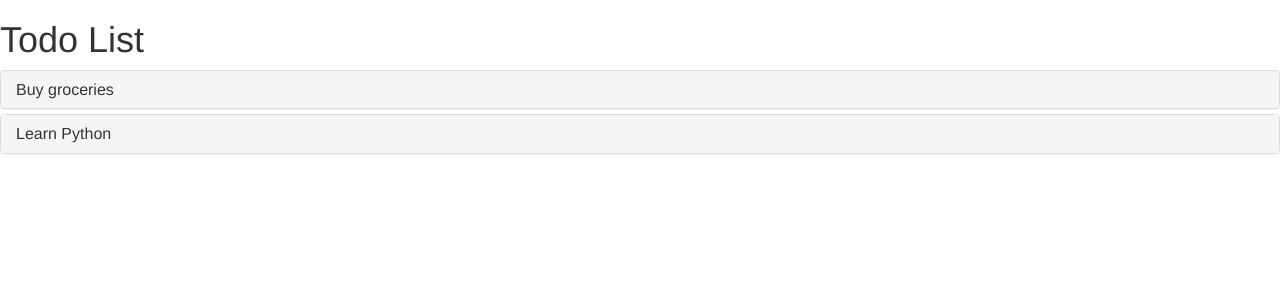
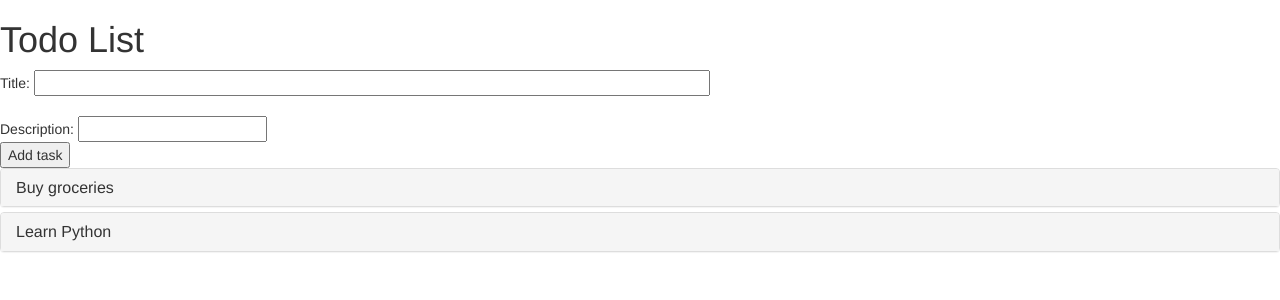
Before and after one commit to jdcodeforsaspecial/todo, a Flask app: page / in a window 1280 px wide. Shown: the top 300 px of the page. Run offline with Flask 2, Linux system fonts and the light colour scheme; some libraries are stand-ins or nearby versions.

Commit message:
add form that just prints the submission

```diff
--- a/app/__init__.py
+++ b/app/__init__.py
@@ -1,4 +1,6 @@
 from flask import Flask
 
 app = Flask(__name__)
+app.config.from_object('config')
+
 from app import views
--- a/app/templates/index.html
+++ b/app/templates/index.html
@@ -19,6 +19,33 @@
   </head>
   <body>
     <h1>Todo List</h1>
+
+    {% with messages = get_flashed_messages() %}
+    {% if messages %}
+    <ul>
+      {% for message in messages %}
+      <li>{{ message }} </li>
+      {% endfor %}
+    </ul>
+    {% endif %}
+    {% endwith %}
+
+    <form action="tasks" method="post" name="task">
+      {{ form.hidden_tag() }}
+      <div>
+        Title: {{ form.title(size=80) }}<br>
+        {% for error in form.title.errors %}
+        <span style="color: red;">[{{ error }}]</span>
+        {% endfor %}<br>
+      </div>
+      <div>
+        Description: {{ form.description() }}
+        {% for error in form.description.errors %}
+        <span style="color: red;">[{{ error }}]</span>
+        {% endfor %}<br>
+      </div>
+      <input type="submit" value="Add task" />
+    </form>
 
     <div class="panel-group" id="task-accordion" role="tablist" aria-multiselectable="true">
       {% for task in tasks %}
--- a/app/views.py
+++ b/app/views.py
@@ -1,5 +1,6 @@
-from flask import render_template, jsonify
+from flask import render_template, flash, redirect
 from app import app
+from .forms import TaskForm
 
 tasks = [
     {
@@ -17,7 +18,12 @@ tasks = [
 ]
 
 @app.route('/')
-@app.route('/list')
+@app.route('/tasks', methods=['GET', 'POST'])
 def index():
+    form = TaskForm()
+    if form.validate_on_submit():
+        flash('Login requested for OpenID="%s", remember_me=%s' %
+              (form.title.data, str(form.description.data)))
     return render_template('index.html',
-                           tasks = tasks)
+                           tasks = tasks,
+                           form = form)
```
